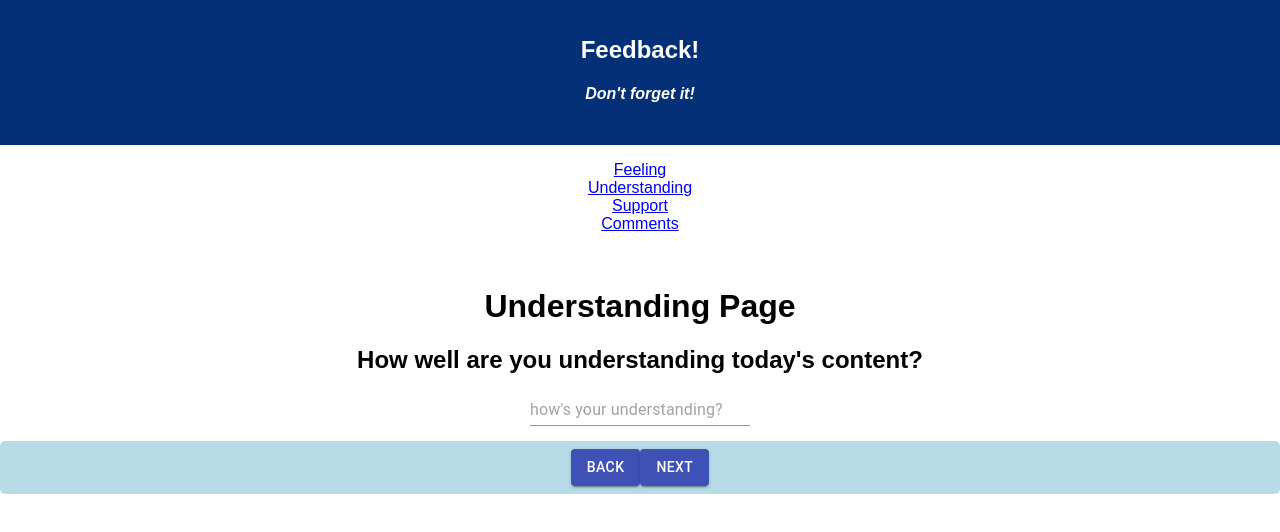
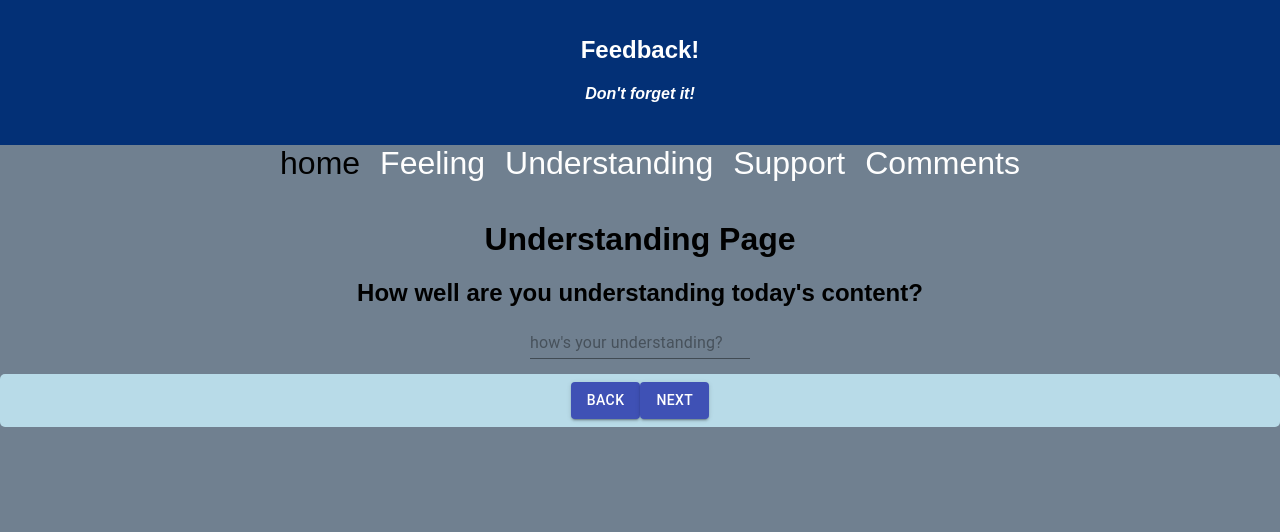
Before and after one commit to alexjcalvillo/weekend-chal-5-feedback-form, a React (Create React App) app: page /#/understanding in a window 1280 px wide. Shown: the top 532 px of the page. Built offline with nearby package versions, Linux system fonts and the light colour scheme.

Commit message:
adding styling

```diff
--- a/src/components/Header/Header.css
+++ b/src/components/Header/Header.css
@@ -1,26 +1,31 @@
 .nav {
   display: inline-block;
-  margin-left: 200px;
 }
 
 .nav-links {
   margin: 0;
   padding: 0;
+  list-style-type: none;
 }
 
 .nav-links > * {
-  margin: 0 0 0 10px;
+  margin: 0 0 0 20px;
   font-size: 2rem;
   display: inline-block;
   vertical-align: middle;
 }
 
-.links a {
+.nav-links a {
   color: #fefefe;
   text-decoration: none;
 }
 
-.links a:hover {
+.nav-links a:hover {
   color: #3349ed;
   text-decoration: none;
 }
+
+.active {
+  color: #3349ed;
+  text-decoration: none;
+}
--- a/src/components/Header/Header.js
+++ b/src/components/Header/Header.js
@@ -1,8 +1,27 @@
 import React, { Component } from 'react';
 import { Link } from 'react-router-dom';
+import { connect } from 'react-redux';
+
+import './Header.css';
 
 class Header extends Component {
+  state = {
+    onPage: this.props.store.pageReducer,
+  };
+  handleClick = (page) => (event) => {
+    this.setState({
+      onPage: page,
+    });
+    this.props.dispatch({
+      type: page,
+    });
+  };
   render() {
+    const { onPage } = this.state;
+    let active = '';
+    if (onPage === 'feeling') {
+      active = 'active';
+    }
     return (
       <div>
         <header className="App-header">
@@ -14,14 +33,15 @@ class Header extends Component {
 
         <nav className="nav">
           <ul className="nav-links">
-            <li>
-              <Link to="/feeling">Feeling</Link>
+            <li>{this.state.onPage}</li>
+            <li onClick={this.handleClick('feeling')}>
+              <Link className={active} to="/feeling">
+                Feeling
+              </Link>
             </li>
 
             <li>
-              <Link className="links" to="/understanding">
-                Understanding
-              </Link>
+              <Link to="/understanding">Understanding</Link>
             </li>
             <li>
               <Link to="/support">Support</Link>
@@ -36,4 +56,9 @@ class Header extends Component {
   }
 }
 
-export default Header;
+const mapStoreToProps = (store) => {
+  return {
+    store,
+  };
+};
+export default connect(mapStoreToProps)(Header);
--- a/src/index.css
+++ b/src/index.css
@@ -2,6 +2,7 @@ body {
   margin: 0;
   padding: 0;
   font-family: sans-serif;
+  background-color: slategray;
 }
 
 ul {
--- a/src/index.js
+++ b/src/index.js
@@ -44,12 +44,20 @@ const commentsReducer = (state = '', action) => {
   return state;
 };
 
+const pageReducer = (state = 'home', action) => {
+  if (action.type === 'feeling') {
+    return 'feeling';
+  }
+  return state;
+};
+
 const storeInstance = createStore(
   combineReducers({
     feelingReducer,
     understandingReducer,
     supportReducer,
     commentsReducer,
+    pageReducer,
   }),
   applyMiddleware(logger)
 );
```
